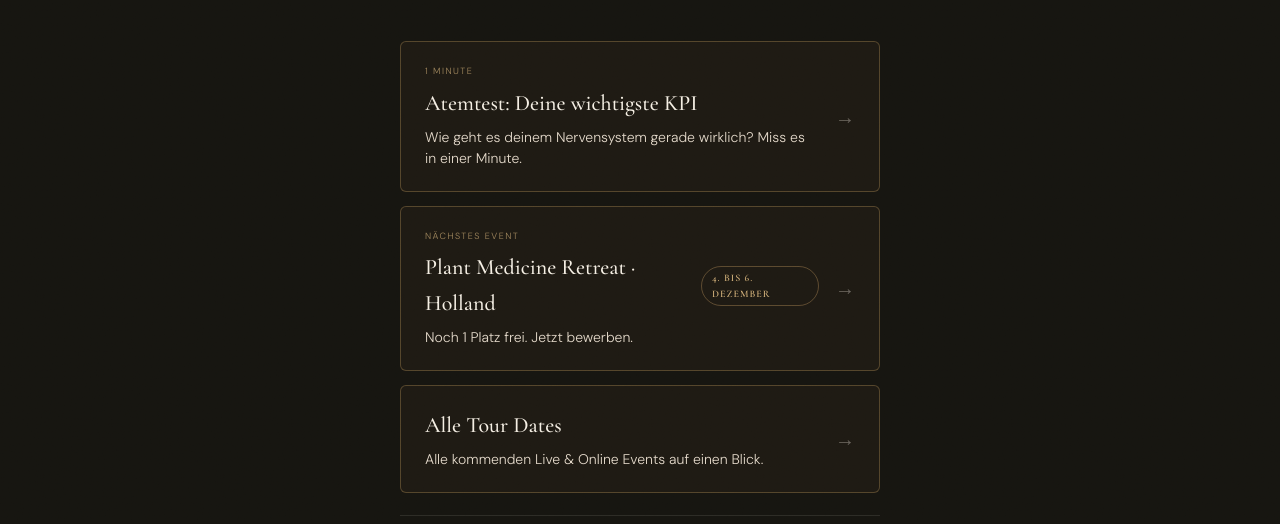
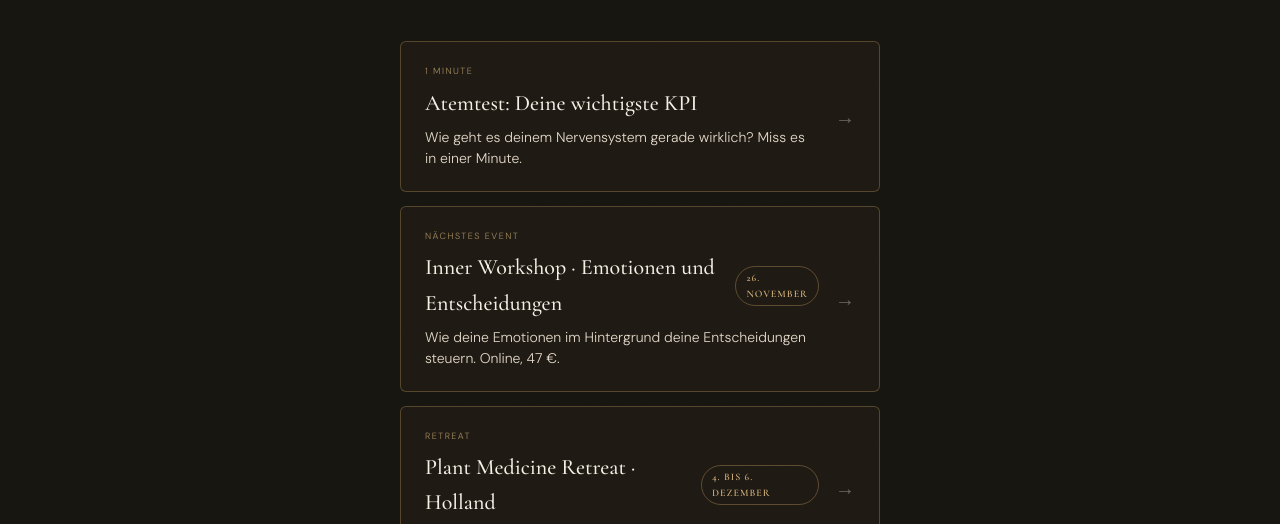
Before and after one commit to beyondhustle/robinstolberg-website, a plain HTML site: page linktree.html in a window 1280 px wide. Shown: the part 253-777 px from the top of the page. Drawn offline with nearby package versions, Linux system fonts and the light colour scheme.

Commit message:
Workshop auf Startseite und Linktree (#8)
* Workshop auf Startseite und Linktree

Co-Authored-By: Claude Opus 5.5 <noreply@anthropic.com>
Claude-Session: https://claude.ai/code/session_01T8UkdwTfRMPbcMnk81A16h

* Startseite und Linktree: Inner Workshop

Co-Authored-By: Claude Opus 5.5 <noreply@anthropic.com>
Claude-Session: https://claude.ai/code/session_01T8UkdwTfRMPbcMnk81A16h

---------

Co-authored-by: Claude <noreply@anthropic.com>

```diff
--- a/linktree.html
+++ b/linktree.html
@@ -80,9 +80,17 @@ body::after{content:"";position:fixed;inset:0;pointer-events:none;z-index:9999;o
 </div>
 <span class="link-arrow">→</span>
 </a>
+<a class="link-card is-event" href="https://robinstolberg.de/workshop" target="_blank" rel="noopener">
+<div class="link-body">
+<p class="next-label" data-en="Next Event">Nächstes Event</p>
+<p class="link-title"><span data-en="Inner Workshop · Emotions and Decisions">Inner Workshop · Emotionen und Entscheidungen</span> <span class="badge" data-en="Nov 26">26. November</span></p>
+<p class="link-desc" data-en="How your emotions steer your decisions in the background. Online, 47 €.">Wie deine Emotionen im Hintergrund deine Entscheidungen steuern. Online, 47 €.</p>
+</div>
+<span class="link-arrow">→</span>
+</a>
 <a class="link-card is-event" href="https://wa.me/message/3WI32AXRP6ZGJ1" target="_blank" rel="noopener">
 <div class="link-body">
-<p class="next-label" data-en="Next Event">Nächstes Event</p>
+<p class="next-label" data-en="Retreat">Retreat</p>
 <p class="link-title"><span data-en="Plant Medicine Retreat · Holland">Plant Medicine Retreat · Holland</span> <span class="badge" data-en="Dec 4 to 6">4. bis 6. Dezember</span></p>
 <p class="link-desc" data-en="1 spot left. Apply now.">Noch 1 Platz frei. Jetzt bewerben.</p>
 </div>
```
Also changed, not shown: index.html (+1 -0 lines).
